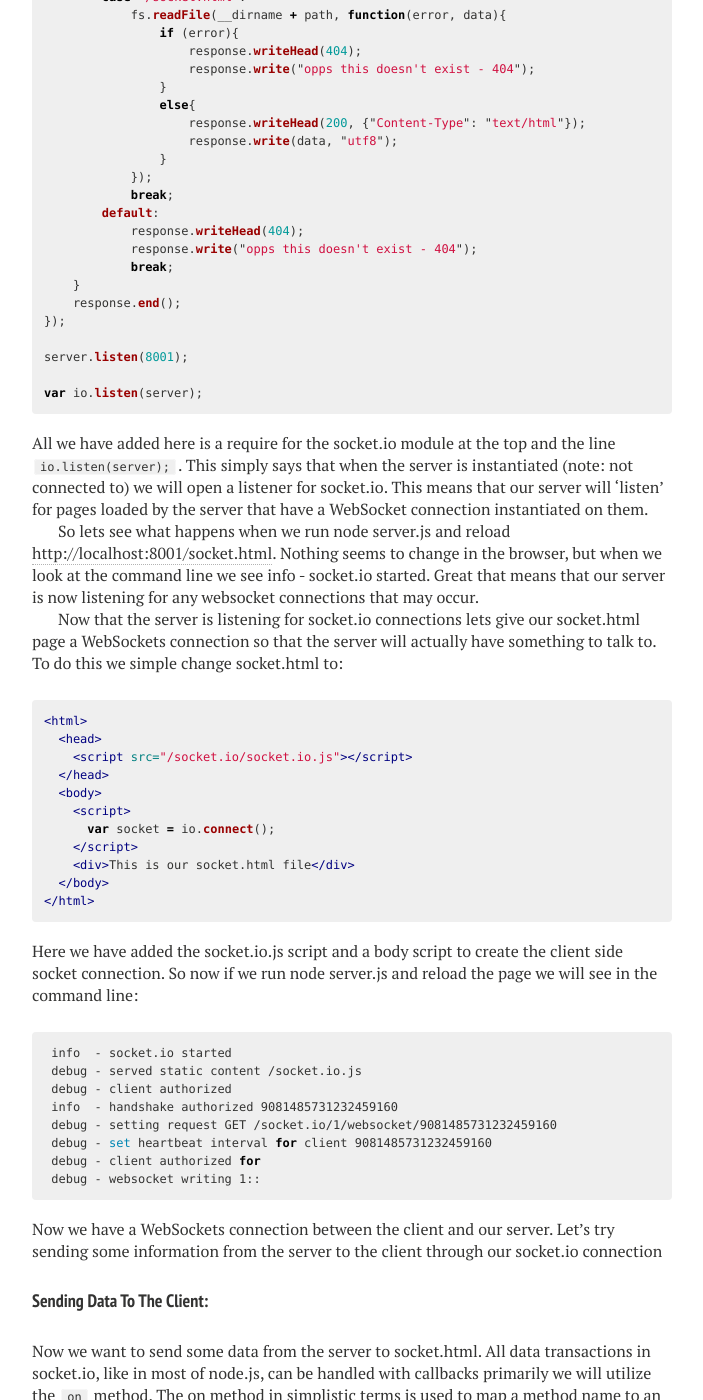
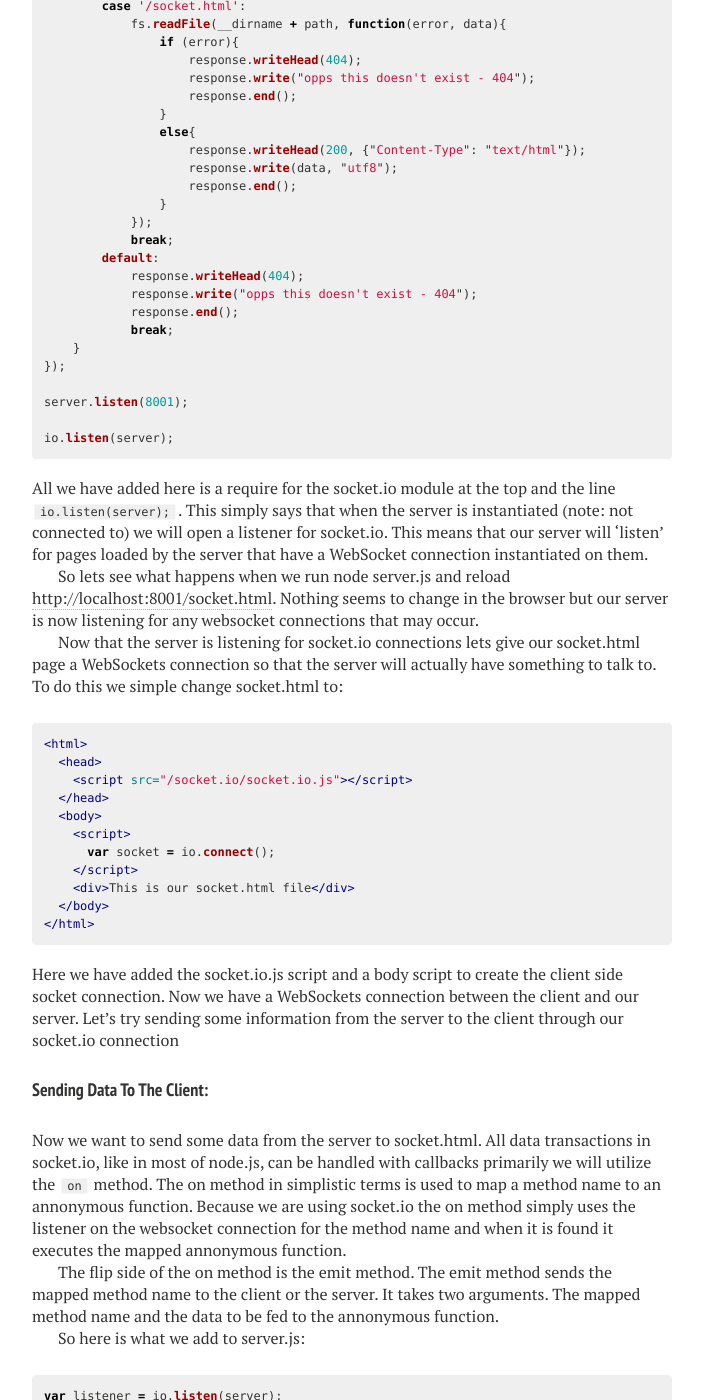
Before and after one commit to DanielNill/danielnill.github.io, a Jekyll site: the page built from _posts/2012-07-28-nodejs-tutorial-with-socketio.markdown, in a window 1280 px wide and 1400 px high, scrolled down 4979 px. Shown: the whole window, without its empty margins (288-991 px from the left). Built offline with Jekyll 4.4.1, drawn with Linux system fonts in a browser that asks for light colours; nearby versions of some CDN libraries; comment, search, counter and statistics services are not loaded; some of the changed text lies outside the part shown.

Commit message:
update socket io post

```diff
--- a/_config.yml
+++ b/_config.yml
@@ -40,7 +40,7 @@
 # http://en.wikipedia.org/wiki/List_of_tz_database_time_zones
 timezone:    America/San_Francisco
 future:      true
-pygments:    true
+highlighter: pygments
 markdown:    kramdown
 
 # https://github.com/mojombo/jekyll/wiki/Permalinks
@@ -51,7 +51,7 @@
   footnote_nr: 1
   entity_output: as_char
   toc_levels: 1..6
-  use_coderay: false
+  enable_coderay: false
 
   coderay:
     coderay_line_numbers:
--- a/_posts/2012-07-28-nodejs-tutorial-with-socketio.markdown
+++ b/_posts/2012-07-28-nodejs-tutorial-with-socketio.markdown
@@ -42,9 +43,9 @@
     server.listen(8001);
 {% endhighlight %}
 
-With these changes we are now sending something to the client.  Save `server.js` and run `node server.js` .  Still nothing happens, but if we go to [http://localhost:8001](http://localhost:8001) we see a page that says "hello world"!  Also useful to note, if we look at the command line we see that it has printed "connection".
+With these changes we are now sending something to the client.  Save `server.js` and run `node server.js` .  Still nothing happens, but if we go to [http://localhost:8001](http://localhost:8001) we see a page that says "hello world"!
 
-What happens if we reload the browser?  We see the same page and the command line has printed "connection" again.  This is because the actions we put inside createServer will be executed each time [http://localhost:8001](http://localhost:8001) is loaded.  Lets slow down and go through what we did line by line.
+The actions we put inside createServer will be executed each time [http://localhost:8001](http://localhost:8001) is loaded.  Lets slow down and go through what we did line by line.
 
 {% highlight javascript  %}
 var server = http.createServer(function(request, response){});
@@ -54,11 +55,11 @@
 Here we have created the server just as we had the first time, but now we are passing it an anonymous function that defines what happens with each request to the server and response from the server.
 {% highlight javascript  %}
 var server = http.createServer(function(request, response){
-    console.log('connection');
+    //...
 });
 {% endhighlight %}
 
-Here we simply say on every request response interaction with the server we will write "connection" to the command line.
+Here we simply say on every request response interaction with the server we will take some action.
 
 {% highlight javascript  %}
     response.writeHead(200, {'Content-Type': 'text/html'});
@@ -90,38 +91,40 @@
     var fs = require('fs');
 
     var server = http.createServer(function(request, response){
-        console.log('Connection');
         var path = url.parse(request.url).pathname;
 
         switch(path){
             case '/':
                 response.writeHead(200, {'Content-Type': 'text/html'});
                 response.write('hello world');
+                response.end();
                 break;
             case '/socket.html':
                 fs.readFile(__dirname + path, function(error, data){
                     if (error){
                         response.writeHead(404);
                         response.write("opps this doesn't exist - 404");
+                        response.end();
                     }
                     else{
                         response.writeHead(200, {"Content-Type": "text/html"});
                         response.write(data, "utf8");
+                        response.end();
                     }
                 });
                 break;
             default:
                 response.writeHead(404);
                 response.write("opps this doesn't exist - 404");
+                response.end();
                 break;
         }
-        response.end();
     });
 
     server.listen(8001);
 {% endhighlight %}
 
-If you save this code as `server.js` you can rerun `node server.js` when you load [http://localhost:8001](http://localhost:8001) into your browser you will see that nothing has changed.  We still get "hello world" in the browser and "connection" in the command line.  However, we just build a router so now we should be able to go other urls.  Looking at the code we just wrote it seems like we should be able to visit [http://localhost:8001/socket.html](http://localhost:8001/socket.html) and something should happen.  But when we try that we get our 404 message.  Lets go through what we added and see why.
+If you save this code as `server.js` you can rerun `node server.js` when you load [http://localhost:8001](http://localhost:8001) into your browser you will see that nothing has changed.  We still get "hello world" in the browser.  However, we just build a router so now we should be able to go other urls.  Looking at the code we just wrote it seems like we should be able to visit [http://localhost:8001/socket.html](http://localhost:8001/socket.html) and something should happen.  But when we try that we get our 404 message.  Lets go through what we added and see why.
 
 {% highlight javascript %}
 var url = require('url');
@@ -187,41 +190,43 @@
 var io = require('socket.io');
 
 var server = http.createServer(function(request, response){
-    console.log('Connection');
     var path = url.parse(request.url).pathname;
 
     switch(path){
         case '/':
             response.writeHead(200, {'Content-Type': 'text/html'});
             response.write('hello world');
+            response.end();
             break;
         case '/socket.html':
             fs.readFile(__dirname + path, function(error, data){
                 if (error){
                     response.writeHead(404);
                     response.write("opps this doesn't exist - 404");
+                    response.end();
                 }
                 else{
                     response.writeHead(200, {"Content-Type": "text/html"});
                     response.write(data, "utf8");
+                    response.end();
                 }
             });
             break;
         default:
             response.writeHead(404);
             response.write("opps this doesn't exist - 404");
+            response.end();
             break;
     }
-    response.end();
 });
 
 server.listen(8001);
 
-var io.listen(server);
+io.listen(server);
 {% endhighlight %}
 All we have added here is a require for the socket.io module at the top and the line `io.listen(server);`.  This simply says that when the server is instantiated (note: not connected to) we will open a listener for socket.io.  This means that our server will 'listen' for pages loaded by the server that have a WebSocket connection instantiated on them.
 
-So lets see what happens when we run node server.js and reload [http://localhost:8001/socket.html](http://localhost:8001/socket.html).  Nothing seems to change in the browser, but when we look at the command line we see info - socket.io started.  Great that means that our server is now listening for any websocket connections that may occur.
+So lets see what happens when we run node server.js and reload [http://localhost:8001/socket.html](http://localhost:8001/socket.html).  Nothing seems to change in the browser but our server is now listening for any websocket connections that may occur.
 
 Now that the server is listening for socket.io connections lets give our socket.html page a WebSockets connection so that the server will actually have something to talk to.  To do this we simple change socket.html to:
 
@@ -238,18 +243,7 @@
   </body>
 </html>
 {% endhighlight %}
-Here we have added the socket.io.js script and a body script to create the client side socket connection.  So now if we run node server.js and reload the page we will see in the command line:
-{% highlight bash %}
- info  - socket.io started
- debug - served static content /socket.io.js
- debug - client authorized
- info  - handshake authorized 9081485731232459160
- debug - setting request GET /socket.io/1/websocket/9081485731232459160
- debug - set heartbeat interval for client 9081485731232459160
- debug - client authorized for
- debug - websocket writing 1::
-{% endhighlight %}
-Now we have a WebSockets connection between the client and our server.  Let's try sending some information from the server to the client through our socket.io connection
+Here we have added the socket.io.js script and a body script to create the client side socket connection. Now we have a WebSockets connection between the client and our server.  Let's try sending some information from the server to the client through our socket.io connection
 
 ####Sending Data To The Client:
 
@@ -260,8 +254,8 @@
 So here is what we add to server.js:
 
 {% highlight javascript %}
-io.listen(server);
-io.sockets.on('connection', function(socket){
+var listener = io.listen(server);
+listener.sockets.on('connection', function(socket){
     socket.emit('message', {'message': 'hello world'});
 });
 {% endhighlight %}
@@ -367,10 +361,9 @@
 Now we will add the on listener to our server.js file:
 
 {% highlight javascript %}
-io.listen(server);
-io.set('log level', 1);
+var listener = io.listen(server);
 
-io.sockets.on('connection', function(socket){
+listener.sockets.on('connection', function(socket){
   //send data to client
   setInterval(function(){
     socket.emit('date', {'date': new Date()});
@@ -384,9 +377,7 @@
 {% endhighlight %}
 You will see that here we have added the just a few lines again.
 
-First we added `io.set('log level', 1);`.  This turns off all those debug statements so that we can actually see what we are outputing to our command line without it being interupted with socket.io reports.
-
-Next we added
+First we added
 
 {% highlight javascript %}
 //recieve client data
```
Also changed, not shown: other parts of _posts/2012-07-28-nodejs-tutorial-with-socketio.markdown (+2 -1 lines), 1 other file.
